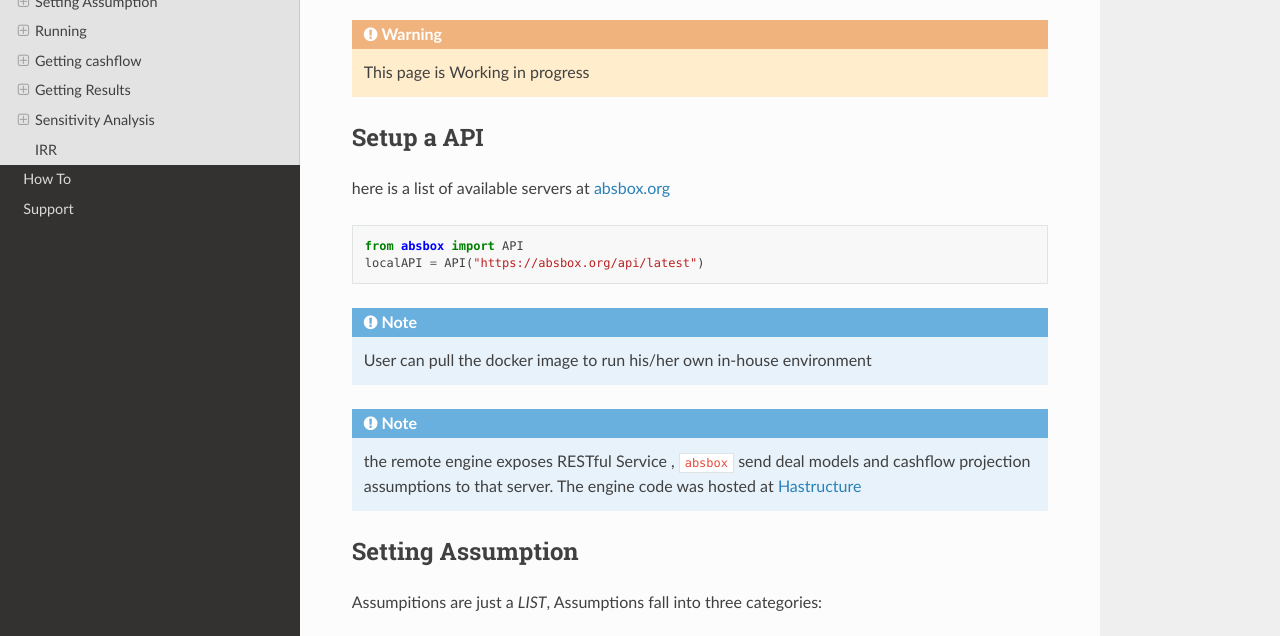
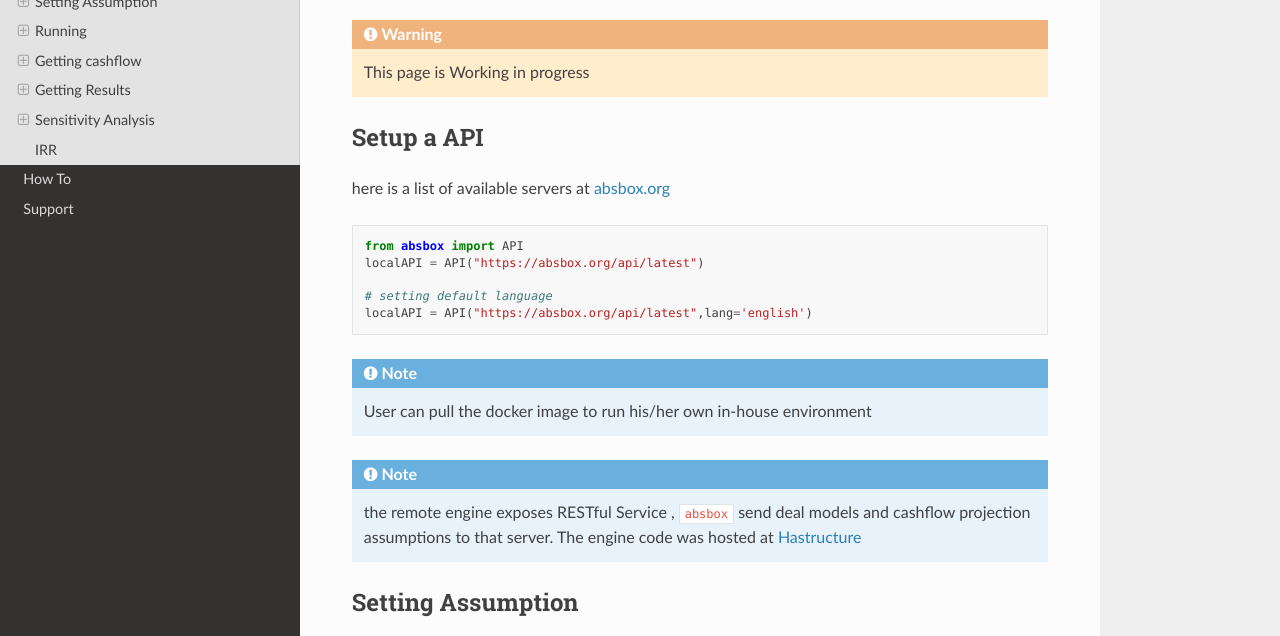
Before and after one commit to yellowbean/absbox-doc, a Sphinx documentation site: the page built from docs/source/analytics.rst, in a window 1280 px wide and 900 px high, cut to the strip 264-900 px from the top of the window. Built offline with Sphinx 7.4.7 and the Read the Docs theme 2.0.0, drawn with Linux system fonts in a browser that asks for light colours.

Commit message:
add language option

```diff
--- a/docs/source/analytics.rst
+++ b/docs/source/analytics.rst
@@ -18,6 +18,9 @@ here is a list of available servers at `absbox.org <https://absbox.org>`_
 
    from absbox import API
    localAPI = API("https://absbox.org/api/latest")
+
+   # setting default language
+   localAPI = API("https://absbox.org/api/latest",lang='english')
 
 
 .. note::
```
